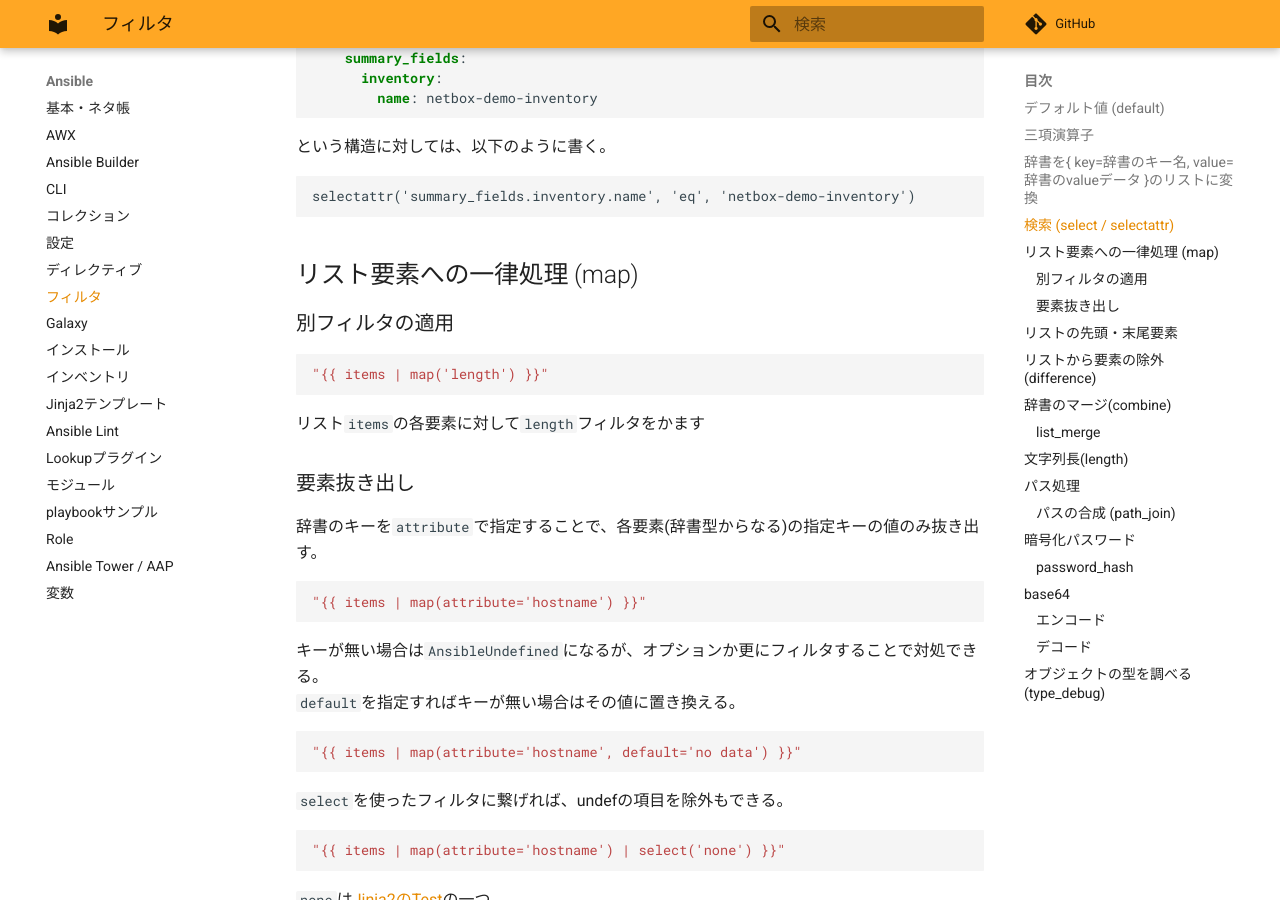
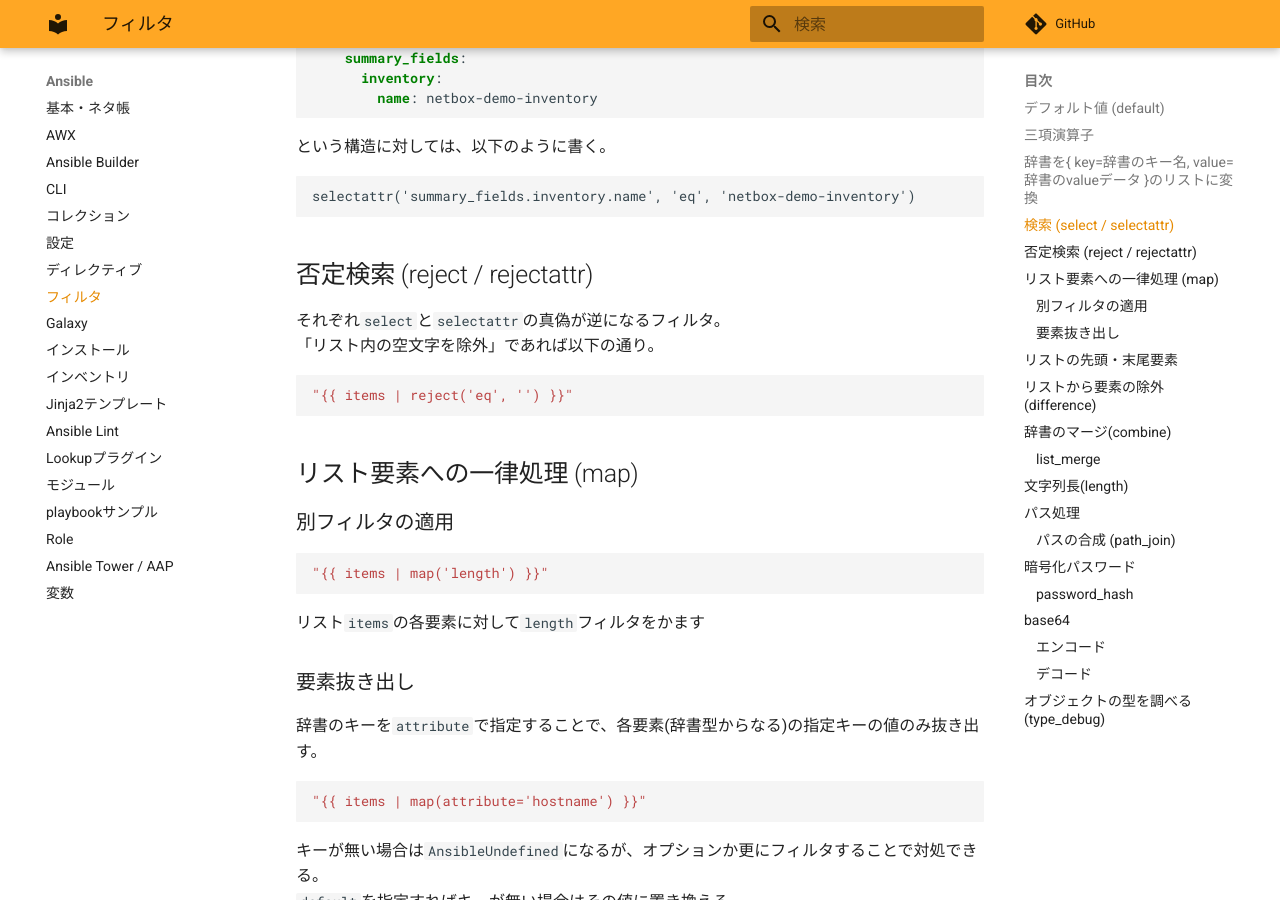
Before and after one commit to zaki-lknr/docs, an MkDocs documentation site: the page built from docs/Ansible/filter.md, in a window 1280 px wide and 900 px high, scrolled down 3710 px. Built offline with MkDocs 1.6.1 and Material for MkDocs 9.7.7, drawn with Linux system fonts in a browser that asks for light colours; comment, search, counter and statistics services are not loaded.

Commit message:
add: ansible/filter: 否定検索(reject/rejectattr)

````diff
--- a/docs/Ansible/filter.md
+++ b/docs/Ansible/filter.md
@@ -175,6 +175,15 @@ vars:
 
 ```jinja2
 selectattr('summary_fields.inventory.name', 'eq', 'netbox-demo-inventory')
+```
+
+## 否定検索 (reject / rejectattr)
+
+それぞれ`select`と`selectattr`の真偽が逆になるフィルタ。
+「リスト内の空文字を除外」であれば以下の通り。
+
+```yaml
+"{{ items | reject('eq', '') }}"
 ```
 
 ## リスト要素への一律処理 (map)
````
